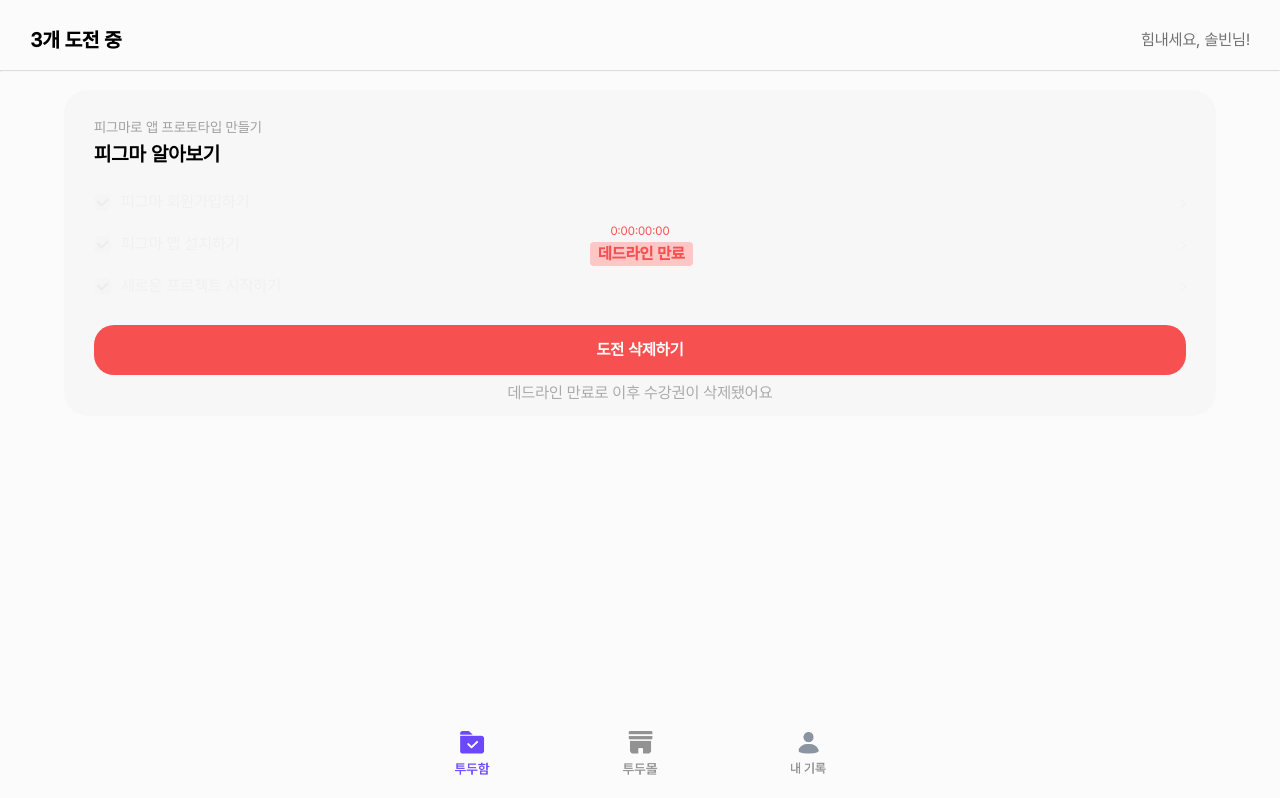
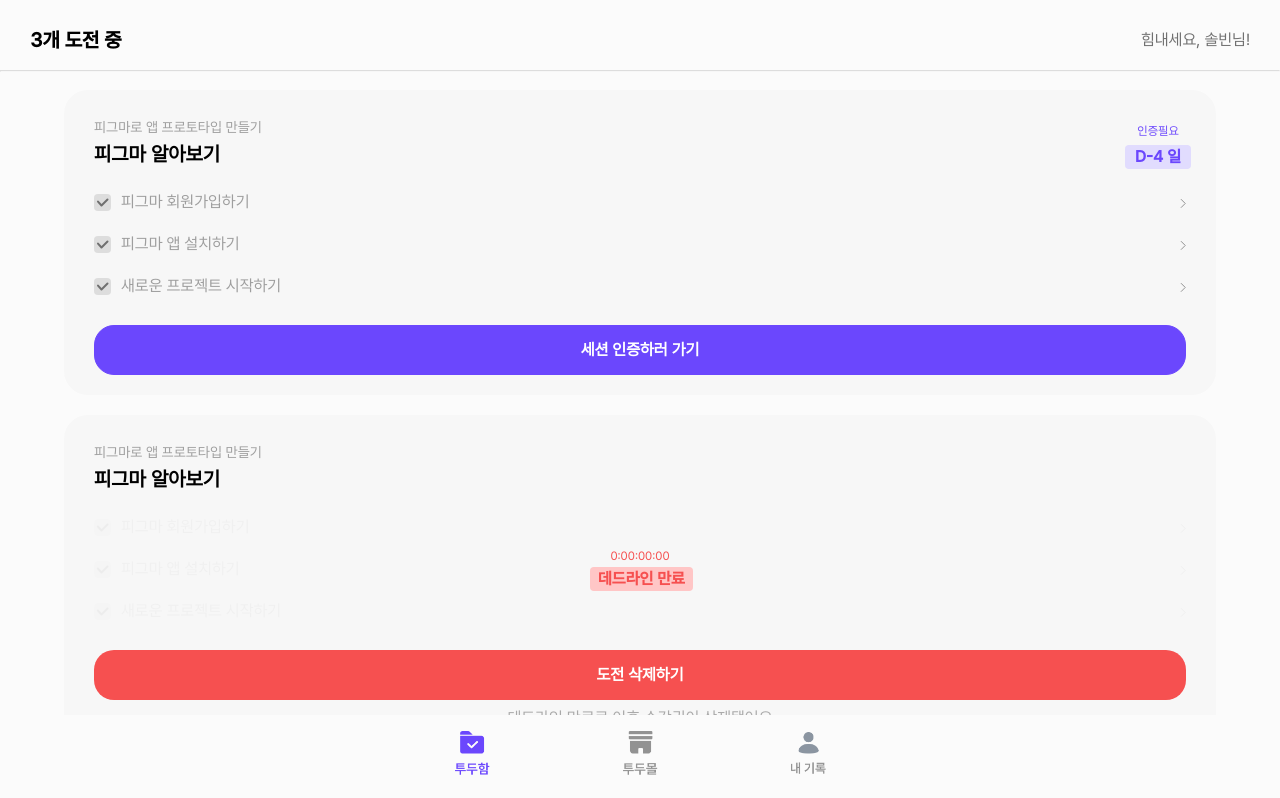
Before and after one commit to TodoMall/TodoMall_Client_Mobile, a React (Create React App) app: page /todobox in a window 1280 px wide. Shown: the top 798 px of the page. Built offline with nearby package versions, Linux system fonts and the light colour scheme.

Commit message:
style: todobox styling fix

```diff
--- a/src/components/main/TodoBox/TodoBoxCard.js
+++ b/src/components/main/TodoBox/TodoBoxCard.js
@@ -1,9 +1,9 @@
 import React from "react";
 import styled from "styled-components";
 
-const TodoBoxCard = () => {
-  let submit = false;
-  let end = true;
+const TodoBoxCard = ({ submit = false, end = false }) => {
+  // let submit = false;
+  // let end = true;
   return (
     <TodoBoxCardContainer>
       <TodoBoxCardHeader>
--- a/src/components/main/TodoBox/TodoBoxContent.js
+++ b/src/components/main/TodoBox/TodoBoxContent.js
@@ -5,6 +5,8 @@
 const TodoBoxContent = () => {
   return (
     <TodoBoxContentContainer>
+      <TodoBoxCard submit={true} />
+      <TodoBoxCard end={true} />
       <TodoBoxCard />
       {/* <TodoBoxCard />
       <TodoBoxCard />
```
